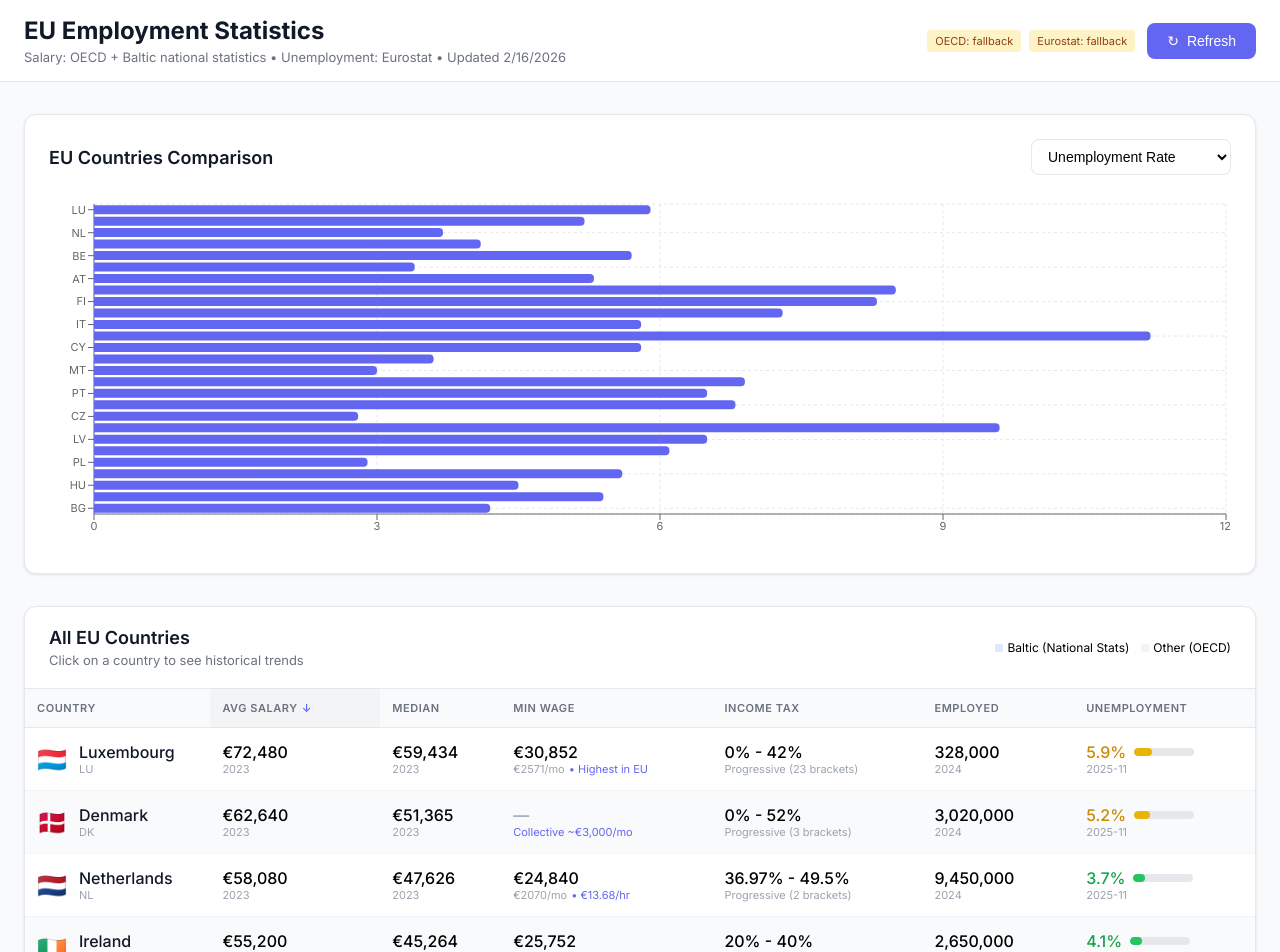
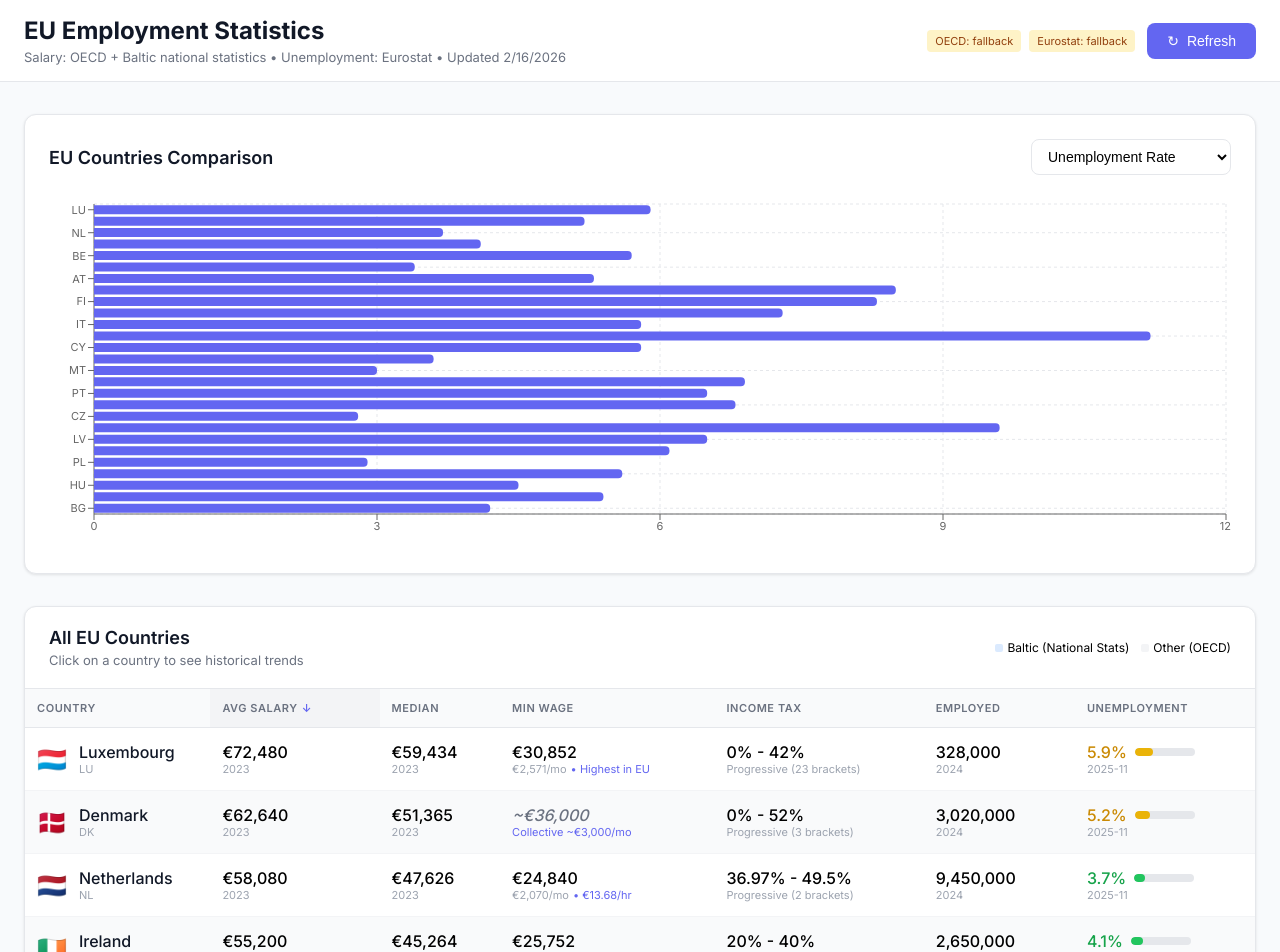
Before and after one commit to LenLi77/EU-Employment-Statistics, a Next.js app: page / in a window 1280 px wide. Shown: the top 952 px of the page. Built offline with nearby package versions, Linux system fonts and the light colour scheme; no server answers.

Commit message:
Update EUEmploymentStats.jsx

```diff
--- a/components/EUEmploymentStats.jsx
+++ b/components/EUEmploymentStats.jsx
@@ -11,7 +11,7 @@ import {
   BALTIC_COUNTRIES,
   fetchAllEUStats,
   getLatestValue
-} from '../lib/eurostat';
+} from '@/lib/eurostat';
 
 // =====================================================
 // CONSTANTS
@@ -168,6 +168,7 @@ export default function EUEmploymentStats() {
         minimumWage: minWage?.annual,
         minimumWageMonthly: minWage?.monthly,
         minimumWageNote: minWage?.note,
+        minimumWageEffective: minWage?.effective,
         unemploymentRate: unemp?.value,
         unemploymentPeriod: unemp?.period,
         employmentCount: emp?.value ? Math.round(emp.value * 1000) : null,
@@ -605,12 +606,21 @@ export default function EUEmploymentStats() {
                         <>
                           <div style={{ fontWeight: 500 }}>{formatCurrency(country.minimumWage)}</div>
                           <div style={{ fontSize: '11px', color: '#9ca3af' }}>
-                            €{country.minimumWageMonthly}/mo
+                            €{country.minimumWageMonthly?.toLocaleString()}/mo
                             {country.minimumWageNote && (
                               <span style={{ marginLeft: '4px', color: '#6366f1' }}>
                                 • {country.minimumWageNote}
                               </span>
                             )}
+                          </div>
+                        </>
+                      ) : country.minimumWageEffective ? (
+                        <>
+                          <div style={{ fontWeight: 500, color: '#6b7280', fontStyle: 'italic' }}>
+                            ~€{(country.minimumWageEffective * 12).toLocaleString()}
+                          </div>
+                          <div style={{ fontSize: '11px', color: '#6366f1' }}>
+                            {country.minimumWageNote}
                           </div>
                         </>
                       ) : (
```
